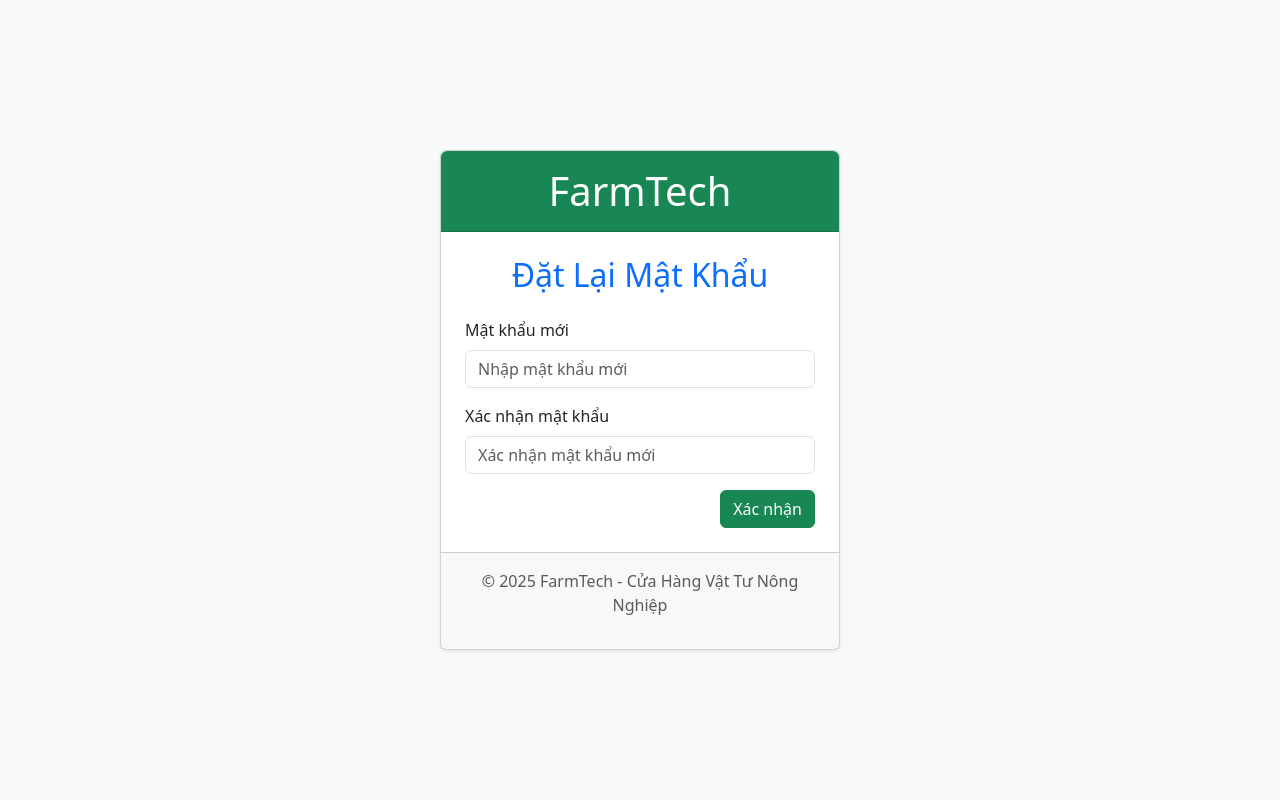
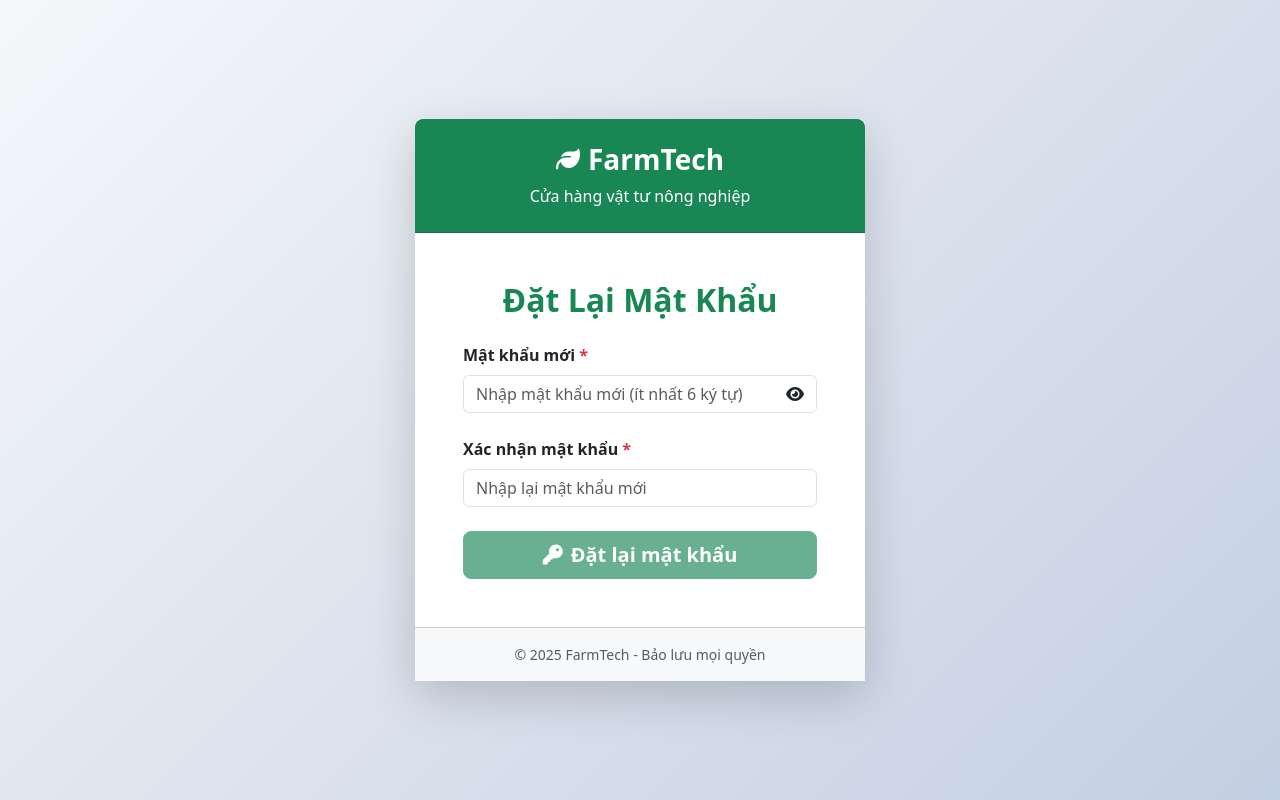
Before and after one commit to TNDTVN/agricultural-supplies-store, a Next.js app: page /reset-password in a window 1280 px wide. Built offline with nearby package versions, Linux system fonts and the light colour scheme.

Commit message:
layout resetpassword

```diff
--- a/src/app/reset-password/layout.tsx
+++ b/src/app/reset-password/layout.tsx
@@ -13,6 +13,11 @@ export default function ResetPasswordLayout({ children }: { children: React.Reac
                     integrity="sha384-QWTKZyjpPEjISv5WaRU9OFeRpok6YctnYmDr5pNlyT2bRjXh0JMhjY6hW+ALEwIH"
                     crossOrigin="anonymous"
                 />
+                {/* Thêm Font Awesome */}
+                <link
+                    rel="stylesheet"
+                    href="https://cdnjs.cloudflare.com/ajax/libs/font-awesome/6.4.0/css/all.min.css"
+                />
                 {/* Thêm Bootstrap JS */}
                 <Script
                     src="https://cdn.jsdelivr.net/npm/bootstrap@5.3.3/dist/js/bootstrap.bundle.min.js"
@@ -20,7 +25,13 @@ export default function ResetPasswordLayout({ children }: { children: React.Reac
                     crossOrigin="anonymous"
                 />
             </head>
-            <body className="d-flex align-items-center justify-content-center min-vh-100 bg-light">
+            <body
+                className="d-flex align-items-center justify-content-center min-vh-100"
+                style={{
+                    background: "linear-gradient(135deg, #f5f7fa 0%, #c3cfe2 100%)",
+                    backgroundAttachment: "fixed"
+                }}
+            >
                 {children}
             </body>
         </html>
--- a/src/app/reset-password/page.tsx
+++ b/src/app/reset-password/page.tsx
@@ -1,18 +1,36 @@
 "use client";
 import { useRouter, useSearchParams } from "next/navigation";
 import { useState } from "react";
-import { ToastContainer, toast } from "react-toastify"; // Thêm import react-toastify
-import "react-toastify/dist/ReactToastify.css"; // Thêm CSS của react-toastify
+import { ToastContainer, toast } from "react-toastify";
+import "react-toastify/dist/ReactToastify.css";
 
 export default function ResetPasswordPage() {
     const [newPassword, setNewPassword] = useState("");
     const [confirmPassword, setConfirmPassword] = useState("");
+    const [showPassword, setShowPassword] = useState(false);
     const router = useRouter();
     const searchParams = useSearchParams();
     const token = searchParams.get("token");
 
     const handleResetPassword = async (e: React.FormEvent) => {
         e.preventDefault();
+
+        if (!newPassword || !confirmPassword) {
+            toast.error("Vui lòng nhập đầy đủ thông tin!", {
+                position: "top-right",
+                autoClose: 3000,
+            });
+            return;
+        }
+
+        if (newPassword.length < 6) {
+            toast.error("Mật khẩu phải có ít nhất 6 ký tự!", {
+                position: "top-right",
+                autoClose: 3000,
+            });
+            return;
+        }
+
         if (newPassword !== confirmPassword) {
             toast.error("Mật khẩu mới và xác nhận mật khẩu không khớp!", {
                 position: "top-right",
@@ -47,50 +65,72 @@ export default function ResetPasswordPage() {
     };
 
     return (
-        <div className="card shadow-sm" style={{ width: "400px" }}>
-            <div className="card-header bg-success text-white text-center py-3 rounded-top">
-                <h1 className="card-title mb-0">FarmTech</h1>
+        <div className="card shadow-lg border-0" style={{ width: "100%", maxWidth: "450px" }}>
+            <div className="card-header bg-success text-white text-center py-4 rounded-top-3">
+                <div className="d-flex justify-content-center align-items-center">
+                    <i className="fas fa-leaf me-2" style={{ fontSize: "1.5rem" }}></i>
+                    <h1 className="card-title mb-0 fs-3 fw-bold">FarmTech</h1>
                 </div>
-            <div className="card-body p-4">
-                <h2 className="card-title text-center text-primary mb-4">Đặt Lại Mật Khẩu</h2>
+                <p className="mb-0 mt-2">Cửa hàng vật tư nông nghiệp</p>
+            </div>
+
+            <div className="card-body p-4 p-md-5">
+                <h2 className="card-title text-center text-success mb-4 fw-bold">Đặt Lại Mật Khẩu</h2>
+
                 <form onSubmit={handleResetPassword}>
-                    <div className="mb-3">
-                        <label htmlFor="newPassword" className="form-label text-dark">
-                            Mật khẩu mới
+                    <div className="mb-4">
+                        <label htmlFor="newPassword" className="form-label fw-semibold">
+                            Mật khẩu mới <span className="text-danger">*</span>
                         </label>
+                        <div className="input-group">
                             <input
-                            type="password"
-                            className="form-control"
+                                type={showPassword ? "text" : "password"}
+                                className="form-control border-end-0"
                                 id="newPassword"
-                            placeholder="Nhập mật khẩu mới"
+                                placeholder="Nhập mật khẩu mới (ít nhất 6 ký tự)"
                                 value={newPassword}
                                 onChange={(e) => setNewPassword(e.target.value)}
                             />
+                            <span
+                                className="input-group-text bg-white cursor-pointer"
+                                onClick={() => setShowPassword(!showPassword)}
+                            >
+                                <i className={`fas ${showPassword ? "fa-eye-slash" : "fa-eye"}`}></i>
+                            </span>
                         </div>
-                    <div className="mb-3">
-                        <label htmlFor="confirmPassword" className="form-label text-dark">
-                            Xác nhận mật khẩu
+                    </div>
+
+                    <div className="mb-4">
+                        <label htmlFor="confirmPassword" className="form-label fw-semibold">
+                            Xác nhận mật khẩu <span className="text-danger">*</span>
                         </label>
                         <input
-                            type="password"
+                            type={showPassword ? "text" : "password"}
                             className="form-control"
                             id="confirmPassword"
-                            placeholder="Xác nhận mật khẩu mới"
+                            placeholder="Nhập lại mật khẩu mới"
                             value={confirmPassword}
                             onChange={(e) => setConfirmPassword(e.target.value)}
                         />
                     </div>
-                    <div className="text-end">
-                        <button type="submit" className="btn btn-success">
-                            Xác nhận
+
+                    <div className="d-grid gap-2 mt-4">
+                        <button
+                            type="submit"
+                            className="btn btn-success btn-lg fw-semibold py-2"
+                            disabled={!newPassword || !confirmPassword}
+                        >
+                            <i className="fas fa-key me-2"></i>
+                            Đặt lại mật khẩu
                         </button>
                     </div>
                 </form>
             </div>
-            <div className="card-footer text-center text-muted py-3">
-                <p>© 2025 FarmTech - Cửa Hàng Vật Tư Nông Nghiệp</p>
+
+            <div className="card-footer text-center text-muted py-3 bg-light">
+                <p className="mb-0 small">© 2025 FarmTech - Bảo lưu mọi quyền</p>
             </div>
-            {/* Thêm ToastContainer */}
+
             <ToastContainer
                 position="top-right"
                 autoClose={3000}
@@ -101,6 +141,7 @@ export default function ResetPasswordPage() {
                 pauseOnFocusLoss
                 draggable
                 pauseOnHover
+                theme="colored"
             />
         </div>
     );
```
Lines whose indentation alone changed are shown as unchanged.
